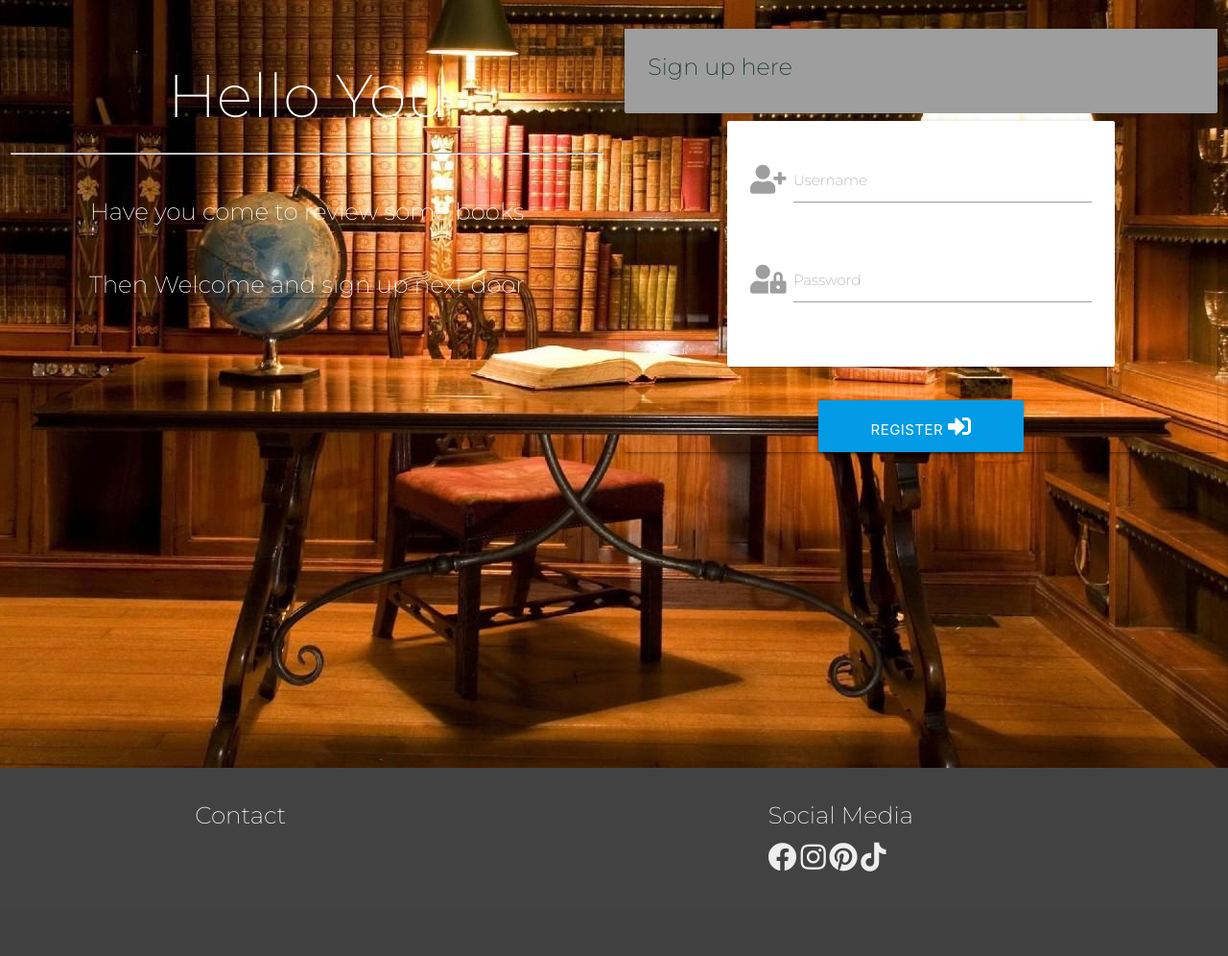
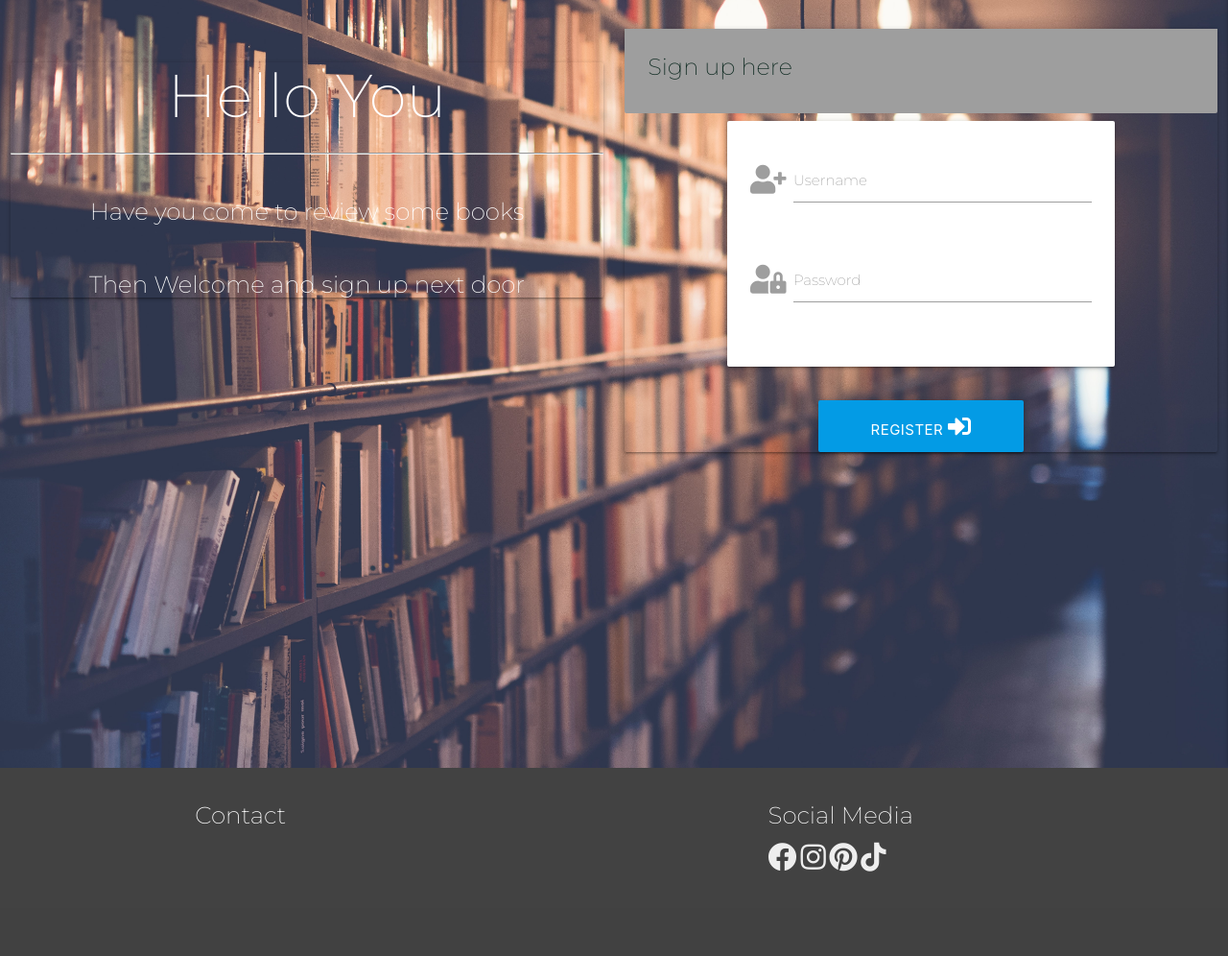
Before and after one commit to Kirst8/HelloYou_book-review, a Flask app: page / in a window 1280 px wide. Shown: the part 64-1060 px from the top of the page at 96% size. Run offline with Flask 2, Linux system fonts and the light colour scheme; some libraries are stand-ins or nearby versions.

Commit message:
new backround image

```diff
--- a/static/css/style.css
+++ b/static/css/style.css
@@ -12,7 +12,7 @@ body {
 /* full page background */
 
 .full-page {
-  background: url("../images/libarbg.jpg") center center no-repeat fixed;
+  background: url("../images/bookshelve.jpg") center center no-repeat fixed;
   background-size: cover;
   min-height: 100vh;
 }
```
Also changed, not shown: static/images/bookshelve.jpg (added).
